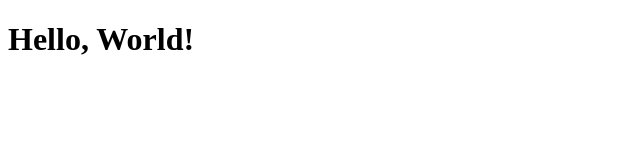
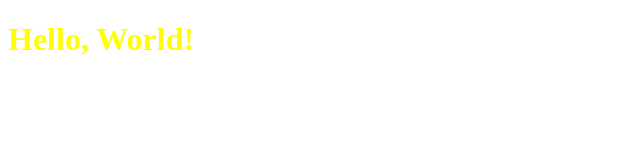
Before and after one commit to MaysHroub/Git-essentials, a plain HTML site: page index.html in a window 1280 px wide. Shown: the whole page, without its empty margins (0-640 px from the left). Drawn offline with Linux system fonts and the light colour scheme.

Commit message:
Change colour of h1 tag to yellow

```diff
--- a/index.html
+++ b/index.html
@@ -4,6 +4,6 @@
     <title>Hello World Page</title>
 </head>
 <body>
-    <h1>Hello, World!</h1>
+    <h1 style="color: yellow;">Hello, World!</h1>
 </body>
 </html>
```
